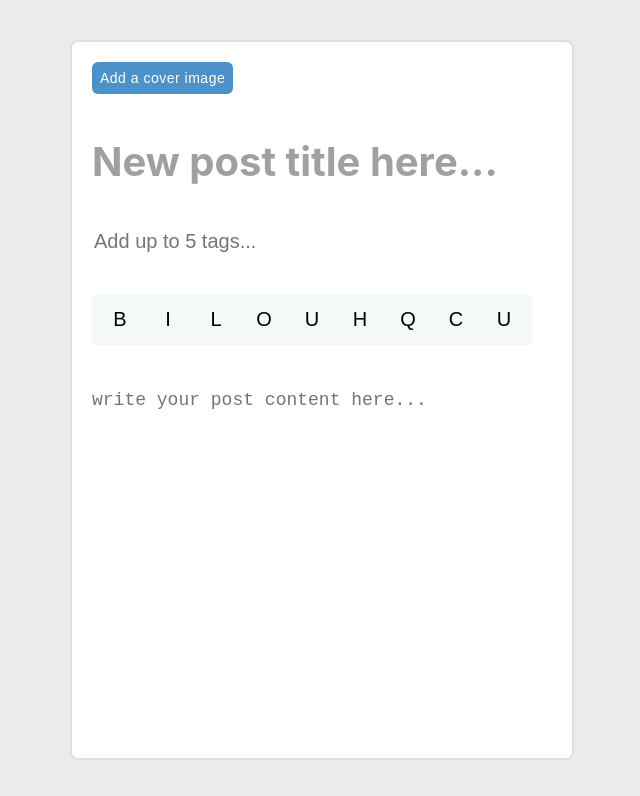
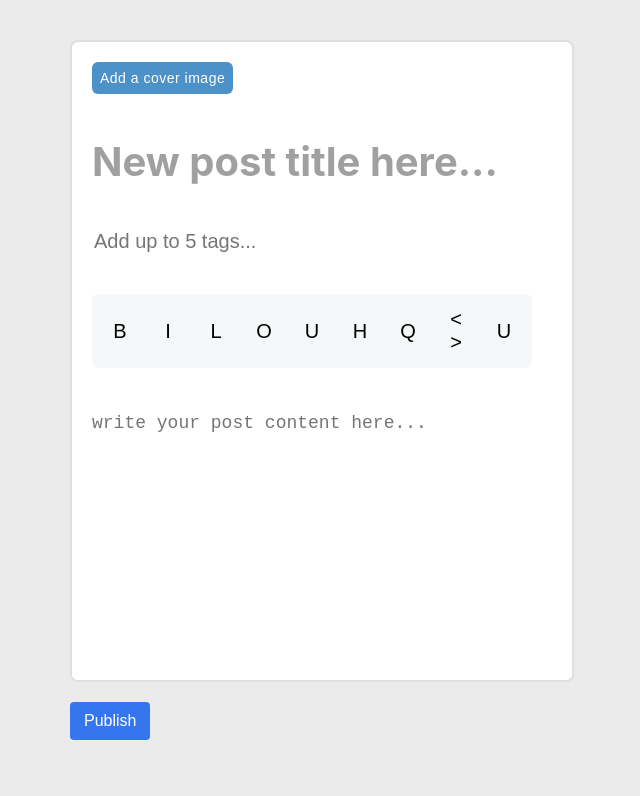
Before and after one commit to narenMagarZ/devBlog, a React (Create React App) app in the folder app/: page /new in a window 1280 px wide. Shown: the top 796 px of the page, without its empty margins (318-958 px from the left). Built offline with nearby package versions, Linux system fonts and the light colour scheme.

Commit message:
add publish btn

```diff
--- a/app/src/component/post/createpost.js
+++ b/app/src/component/post/createpost.js
@@ -2,6 +2,9 @@ import { useEffect, useRef, useState } from 'react'
 import './post.css'
 
 export default function CreatePost(){
+    useEffect(()=>{
+        document.title = "New Post-devBlog"
+    },[])
     let isImgAlreadyPickedUp = useRef(false)
     function PickCoverImage(){
         this.removeEventListener('change',PickCoverImage)
@@ -53,6 +56,7 @@ export default function CreatePost(){
                 <TextEditorFieldController />
                 <TextEditor/>
             </div>
+            <PublishPost/>
         </div>
     )
 }
@@ -173,7 +177,7 @@ function TextEditorFieldController(){
         {'id':'unordered list','encloser':'- ','context':'Unordered list','curPosHelper':0},
         {'id':'heading','encloser':'## ','context':'Heading','curPosHelper':0},
         {'id':'quote','encloser':'> ','context':'Quote','curPosHelper':0},
-        {'id':'code','encloser':'``','context':'Code','curPosHelper':1},
+        {'id':'< >','encloser':'``','context':'Code','curPosHelper':1},
         {'id':'upload image','encloser':'','context':'Upload image','curPosHelper':0}
     ]
 
@@ -191,12 +195,15 @@ function TextEditorFieldController(){
 }
 
 function ControllerButton({id,encloser,context,curPosHelper}){
-    const icon = id[0].toUpperCase()
+
+    const icon =  id !== '< >' ?  id[0].toUpperCase() : "< >"
     function ActivateControlAction(ev){
         const textArea = document.getElementById('text-area')
         textArea.value = textArea.value + encloser
         textArea.selectionStart = textArea.value.length - curPosHelper
-        textArea.selectionEnd = textArea.value.length - curPosHelper
+        if(id === 'link'){
+        textArea.selectionEnd = textArea.value.length - 1
+        } else textArea.selectionEnd = textArea.value.length - curPosHelper
         console.log(textArea.selectionStart)
         textArea.focus()
     }
@@ -226,7 +233,9 @@ function TextEditor(){
         const startPos = ev.target.selectionStart
         const endPos = ev.target.selectionEnd
         console.log(startPos,endPos,'these are starpos and endpos')
-
+        if(ev.key === 'Enter'){
+            console.log('you just enterd enter')
+        }
 
     }
     return(
@@ -235,3 +244,11 @@ function TextEditor(){
         </div>
     )
 }
+
+function PublishPost(){
+    return(
+        <div className='publish-post-btn-wrapper'>
+            <button id='publish-btn'>Publish</button>
+        </div>
+    )
+}
--- a/app/src/component/post/post.css
+++ b/app/src/component/post/post.css
@@ -4,12 +4,15 @@
     width: 100%;
     padding:40px 10px;
     display: flex;
-    justify-content: center;
+    flex-direction: column;
+    align-items: center;
+    /* justify-content: center; */
 }
 .new-post-space{
     border: 2px solid #dfdfdf;
     display: flex;
     width: 40%;
+    height: 100%;
     border-radius: 8px;
     background-color: #ffffff;
     flex-direction: column;
@@ -199,3 +202,20 @@
     font-size: 14px;
     width: max-content;
 }
+.publish-post-btn-wrapper{
+    margin: 20px 0;
+    width: 40%;
+}
+#publish-btn{
+    background-color: #3576ee;
+    padding: 10px 14px;
+    border: none;
+    outline: none;
+    font-size: 16px;
+    border-radius: 4px;
+    color: #ffffff;
+}
+
+#publish-btn:hover{
+    background-color: #2055b8;
+}
```
